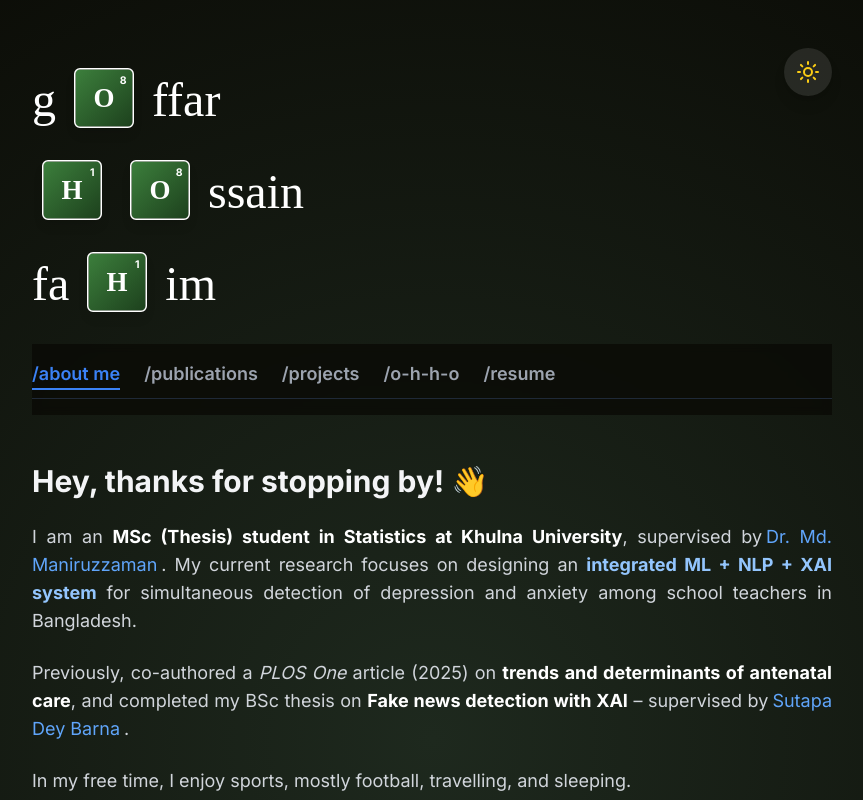
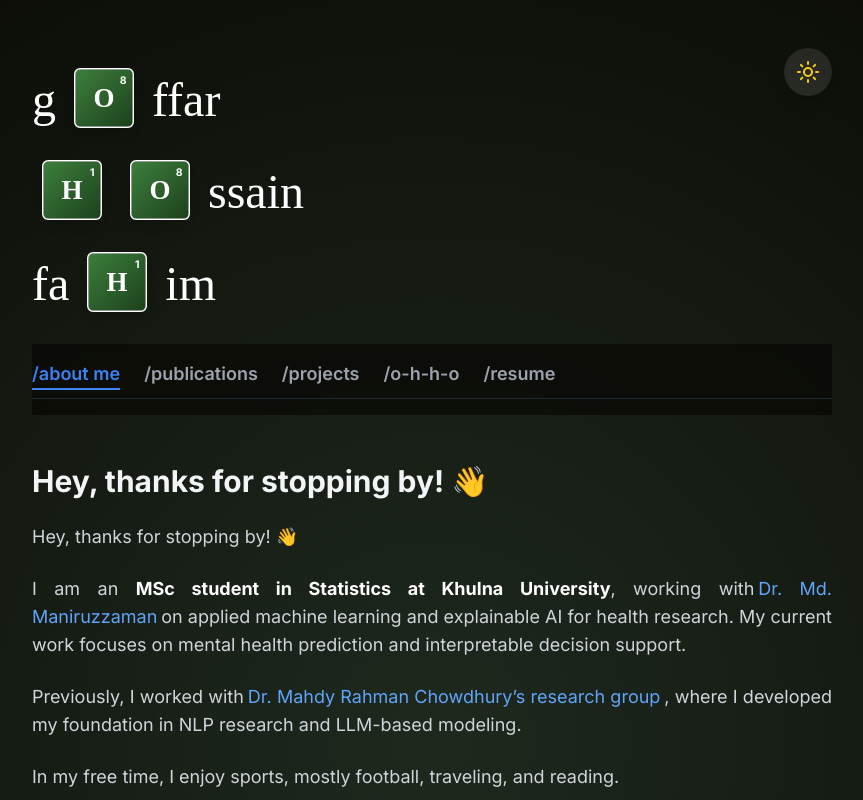
Before and after one commit to Goffar-dp/Goffar-dp.github.io, a React (Vite) app: page / in a window 1280 px wide. Shown: the top 800 px of the page, without its empty margins (208-1071 px from the left). Built offline with nearby package versions, Linux system fonts and the light colour scheme; a web font is replaced by a local one.

Commit message:
Revise AboutPage content for clarity and updates
Updated the About section with new information about current studies and previous work experience.

```diff
--- a/App.tsx
+++ b/App.tsx
@@ -165,16 +165,39 @@ const App: React.FC = () => {
       <h2 className={`text-3xl font-bold mb-6 ${isDarkMode ? 'text-gray-100' : 'text-slate-900'}`}>Hey, thanks for stopping by! 👋</h2>
       <div className={`space-y-6 text-lg text-justify ${isDarkMode ? 'text-gray-300' : 'text-slate-600'}`}>
 <p>
-          I am an <strong className={isDarkMode ? 'text-white' : 'text-slate-900'}>MSc (Thesis) student in Statistics at Khulna University</strong>, supervised by
-          <a href="https://ku.ac.bd/discipline/stat/faculty/monir.stat91" target="_blank" className={`mx-1 hover:underline font-medium ${isDarkMode ? 'text-blue-400' : 'text-blue-600'}`}>Dr. Md. Maniruzzaman</a>.
-          My current research focuses on designing an <strong className={isDarkMode ? 'text-blue-300' : 'text-blue-700'}>integrated ML + NLP + XAI system</strong> for simultaneous detection of depression and anxiety among school teachers in Bangladesh.
+  Hey, thanks for stopping by! 👋
 </p>
+
 <p>
-          Previously, co-authored a <em className="italic">PLOS One</em> article (2025) on <strong className={isDarkMode ? 'text-white' : 'text-slate-900'}>trends and determinants of antenatal care</strong>, and completed my BSc thesis on <strong className={isDarkMode ? 'text-white' : 'text-slate-900'}>Fake news detection with XAI</strong> – supervised by
-          <a href="https://ku.ac.bd/discipline/stat/faculty/sutapaborna.ku" target="_blank" className={`mx-1 hover:underline font-medium ${isDarkMode ? 'text-blue-400' : 'text-blue-600'}`}>Sutapa Dey Barna</a>.
+  I am an <strong className={isDarkMode ? 'text-white' : 'text-slate-900'}>
+    MSc student in Statistics at Khulna University
+  </strong>, working with
+  <a
+    href="https://ku.ac.bd/discipline/stat/faculty/monir.stat91"
+    target="_blank"
+    rel="noopener noreferrer"
+    className={`mx-1 hover:underline font-medium ${isDarkMode ? 'text-blue-400' : 'text-blue-600'}`}
+  >
+    Dr. Md. Maniruzzaman
+  </a>
+  on applied machine learning and explainable AI for health research. My current work focuses on mental health prediction and interpretable decision support.
 </p>
+
 <p>
-          In my free time, I enjoy sports, mostly football, travelling, and sleeping.
+  Previously, I worked with
+  <a
+    href="https://ece.northsouth.edu/people/mahdy-rahman-chowdhury/"
+    target="_blank"
+    rel="noopener noreferrer"
+    className={`mx-1 hover:underline font-medium ${isDarkMode ? 'text-blue-400' : 'text-blue-600'}`}
+  >
+    Dr. Mahdy Rahman Chowdhury’s research group
+  </a>
+  , where I developed my foundation in NLP research and LLM-based modeling.
+</p>
+
+<p>
+  In my free time, I enjoy sports, mostly football, traveling, and reading.
 </p>
       </div>
       <NewsSection />
```
Lines whose indentation alone changed are shown as unchanged.
